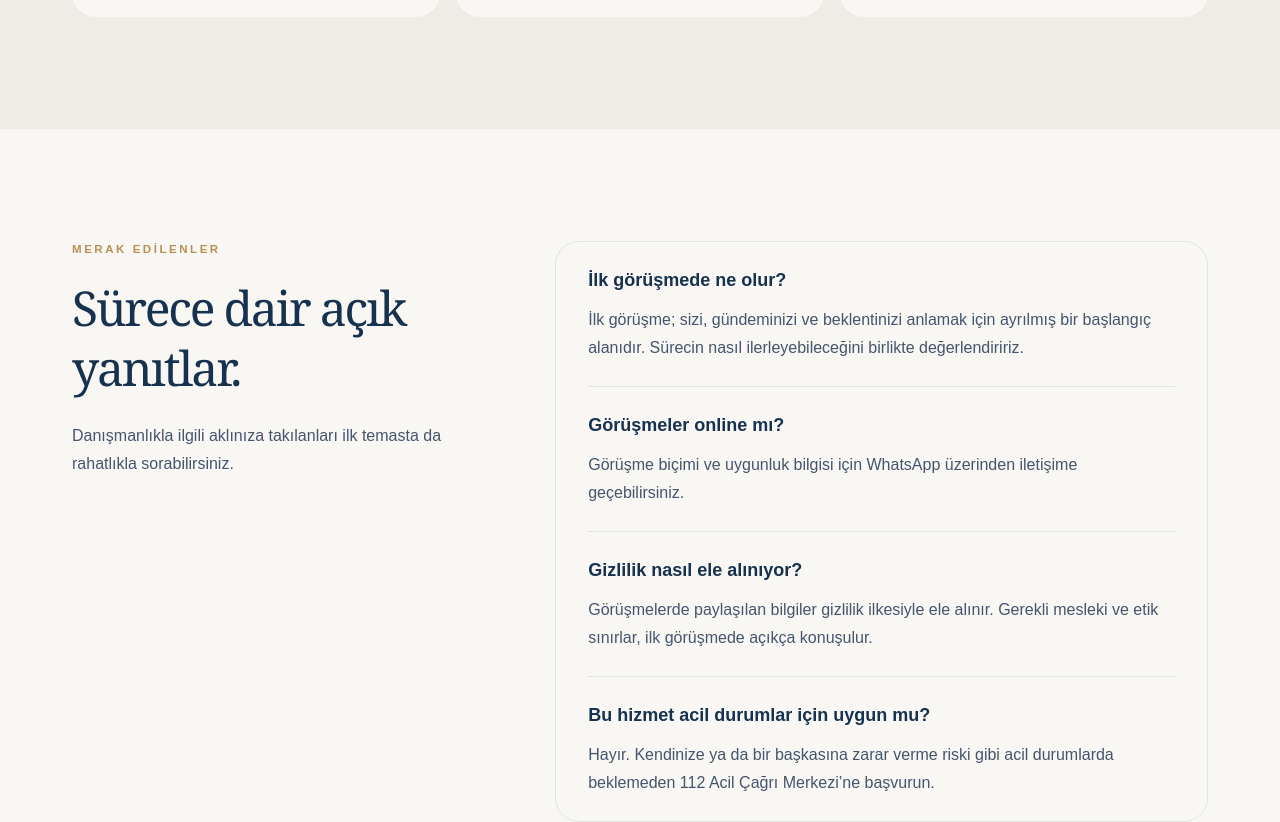
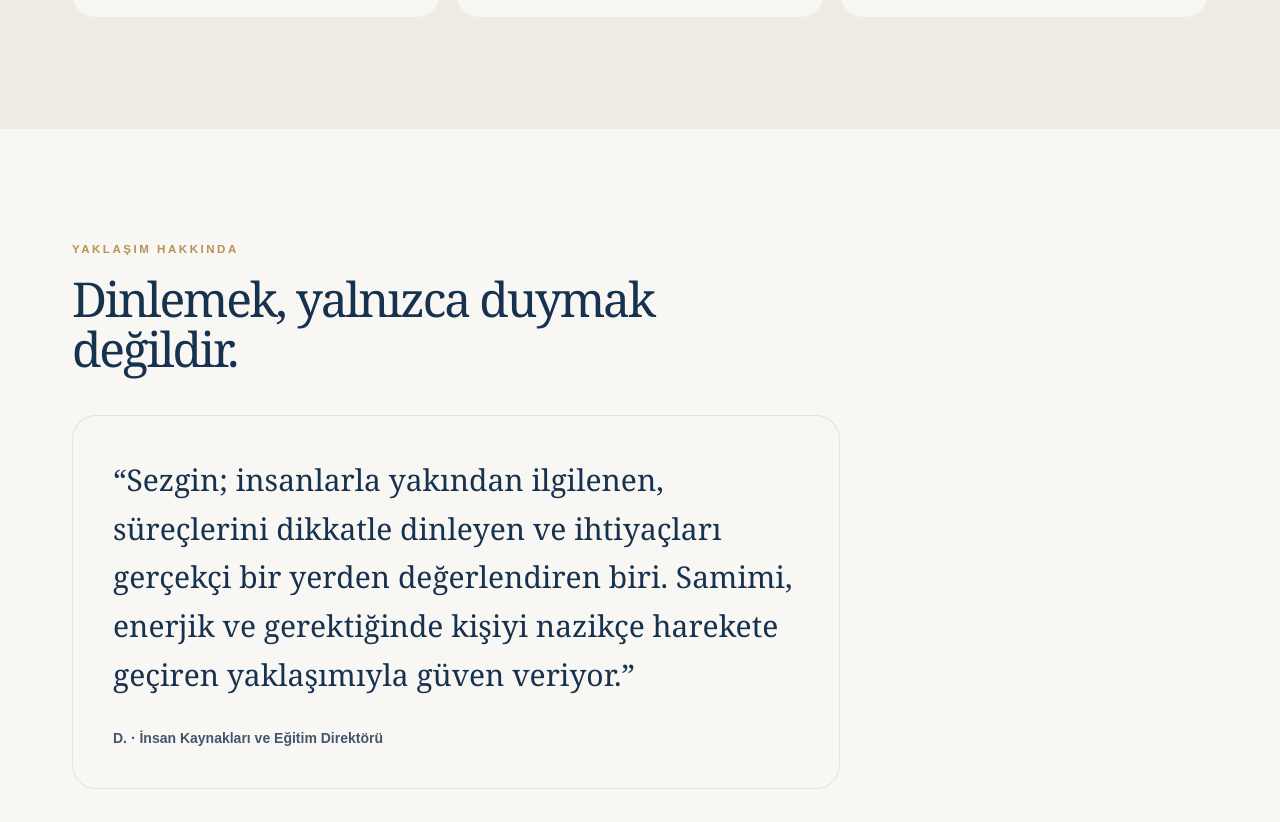
Before and after one commit to sezginildes/sezginildes.com, a Next.js app: page /psikolojik-danismanlik in a window 1280 px wide. Shown: the part 2200-3022 px from the top of the page. Built offline with nearby package versions, Linux system fonts and the light colour scheme.

Commit message:
Danışmanlık yaklaşımı yorumu eklendi

```diff
--- a/app/psikolojik-danismanlik/page.tsx
+++ b/app/psikolojik-danismanlik/page.tsx
@@ -49,6 +49,14 @@ export default function PsychologicalCounselingPage() {
       <div className="mt-12 grid gap-4 md:grid-cols-3">{process.map(([number, title, text]) => <article key={number} className="rounded-3xl bg-[#f8f7f4] p-7"><p className="text-sm font-bold tracking-[.16em] text-[#b99155]">{number}</p><h2 className="mt-12 text-2xl font-semibold text-[#17324f]">{title}</h2><p className="mt-4 leading-7 text-slate-600">{text}</p></article>)}</div>
     </div></section>
 
+    <section className="shell py-20 sm:py-28">
+      <SectionHeading eyebrow="YAKLAŞIM HAKKINDA" title="Dinlemek, yalnızca duymak değildir." />
+      <figure className="mt-10 max-w-3xl rounded-3xl border border-[#17324f]/10 bg-[#f8f7f4] p-8 sm:p-10">
+        <blockquote className="font-serif text-2xl leading-relaxed text-[#17324f] sm:text-3xl">“Sezgin; insanlarla yakından ilgilenen, süreçlerini dikkatle dinleyen ve ihtiyaçları gerçekçi bir yerden değerlendiren biri. Samimi, enerjik ve gerektiğinde kişiyi nazikçe harekete geçiren yaklaşımıyla güven veriyor.”</blockquote>
+        <figcaption className="mt-7 text-sm font-semibold text-slate-600">D. · İnsan Kaynakları ve Eğitim Direktörü</figcaption>
+      </figure>
+    </section>
+
     <section className="shell grid gap-12 py-20 sm:py-28 lg:grid-cols-[.8fr_1.2fr]"><div><p className="eyebrow">MERAK EDİLENLER</p><h2 className="display mt-5 text-4xl leading-tight sm:text-5xl">Sürece dair açık yanıtlar.</h2><p className="mt-6 max-w-md leading-7 text-slate-600">Danışmanlıkla ilgili aklınıza takılanları ilk temasta da rahatlıkla sorabilirsiniz.</p></div><div className="divide-y divide-[#17324f]/10 rounded-3xl border border-[#17324f]/10 px-6 sm:px-8">{faqs.map(([question, answer]) => <article key={question} className="py-6"><h3 className="text-lg font-semibold text-[#17324f]">{question}</h3><p className="mt-3 leading-7 text-slate-600">{answer}</p></article>)}</div></section>
 
     <section className="bg-[#b99155]"><div className="shell flex flex-col gap-7 py-16 md:flex-row md:items-end md:justify-between"><div><p className="eyebrow text-[#17324f]">İLK ADIM</p><h2 className="display mt-4 max-w-2xl text-4xl leading-tight text-[#10283f] sm:text-5xl">Size iyi gelecek bir konuşmayla başlayalım.</h2></div><a href="https://wa.me/905388504976?text=Merhaba%20Sezgin%20Bey%2C%20psikolojik%20dan%C4%B1%C5%9Fmanl%C4%B1k%20hakk%C4%B1nda%20bilgi%20almak%20istiyorum." target="_blank" rel="noreferrer" className="w-fit rounded-full bg-[#17324f] px-6 py-3.5 text-sm font-semibold text-white transition hover:bg-[#10283f]">WhatsApp’tan yaz</a></div></section>
```
